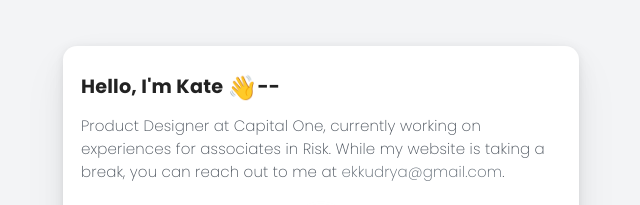
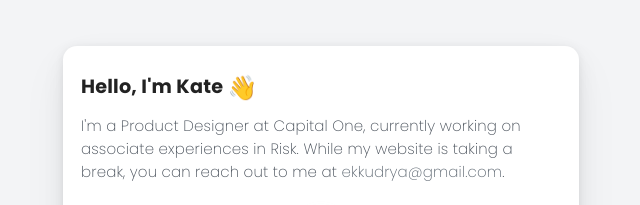
Before and after one commit to katyak1/katyak.github.io, a plain HTML site: page index.html in a window 1280 px wide. Shown: the part 237-442 px from the top of the page, without its empty margins (319-959 px from the left). Drawn offline with Linux system fonts and the light colour scheme.

Commit message:
index.html

```diff
--- a/index.html
+++ b/index.html
@@ -139,9 +139,9 @@
 </head>
 <body>
   <div class="container">
-    <div class="main-heading">Hello, I'm Kate <span class="emoji">👋</span>--</div>
+    <div class="main-heading">Hello, I'm Kate <span class="emoji">👋</span></div>
     <div class="hello-line">
-      Product Designer at Capital One, currently working on experiences for associates in Risk. While my website is taking a break, you can reach out to me at
+      I'm a Product Designer at Capital One, currently working on associate experiences in Risk. While my website is taking a break, you can reach out to me at
       <a class="email" href="mailto:ekkudrya@gmail.com">ekkudrya@gmail.com</a>.
     </div>
     <div class="linkedin">
```
